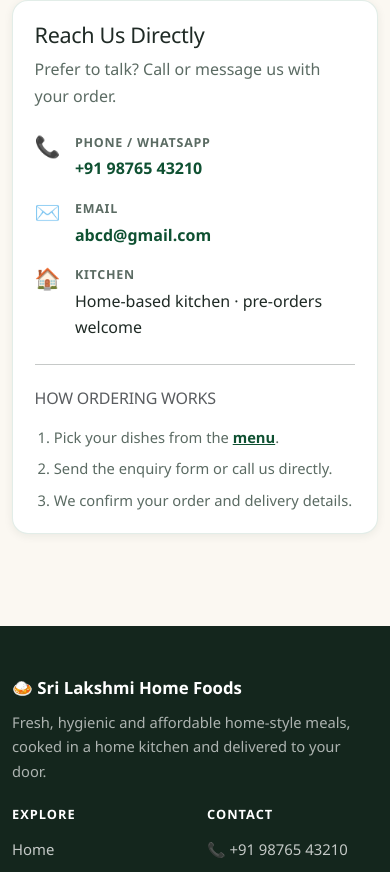
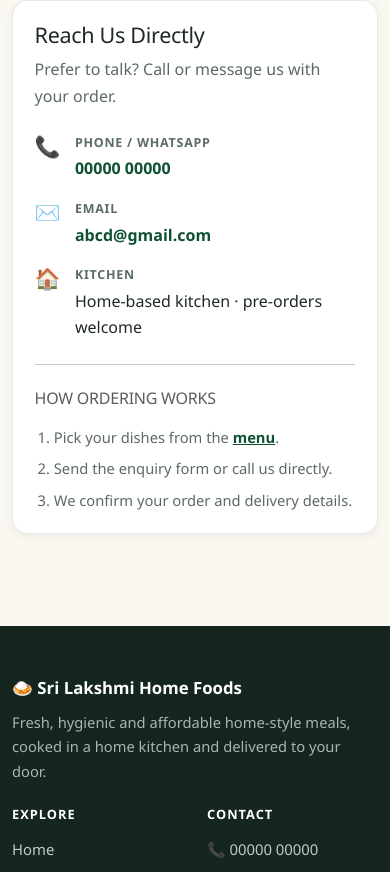
Before and after one commit to Kritikaa-web/WebDev_Final, a plain HTML site: page contact.html in a window 390 px wide. Shown: the part 1192-2064 px from the top of the page. Drawn offline with nearby package versions, Linux system fonts and the light colour scheme.

Commit message:
Update phone number to 00000 00000 placeholder

```diff
--- a/contact.html
+++ b/contact.html
@@ -130,7 +130,7 @@
                 <span class="contact-icon" aria-hidden="true">📞</span>
                 <div>
                   <strong>Phone / WhatsApp</strong>
-                  <a href="tel:+919876543210">+91 98765 43210</a>
+                  <a href="tel:0000000000">00000 00000</a>
                 </div>
               </li>
               <li>
@@ -184,7 +184,7 @@
       <div class="col-6 col-lg-4">
         <h2 class="footer-heading">Contact</h2>
         <ul>
-          <li><a href="tel:+919876543210">📞 +91 98765 43210</a></li>
+          <li><a href="tel:0000000000">📞 00000 00000</a></li>
           <li><a href="mailto:abcd@gmail.com">✉️ abcd@gmail.com</a></li>
           <li>🕒 Order enquiries answered daily</li>
         </ul>
```
Also changed, not shown: about.html (+1 -1 lines), index.html (+1 -1 lines), services.html (+1 -1 lines), 1 other file.
